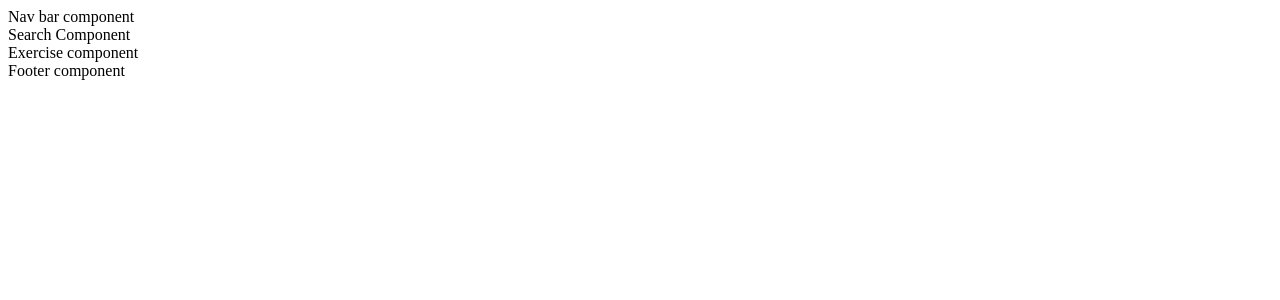
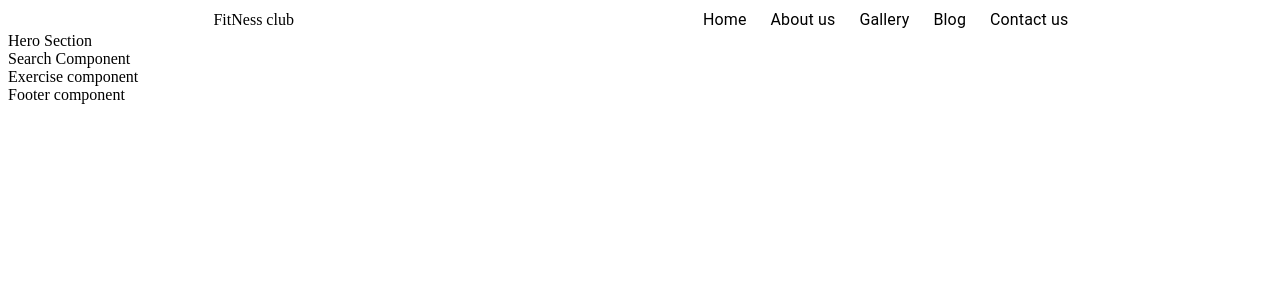
Before and after one commit to bismarkboateng/gym_hive, a React (Create React App) app: page / in a window 1280 px wide. Shown: the top 300 px of the page. Built offline with nearby package versions, Linux system fonts and the light colour scheme.

Commit message:
major change in folder structure

```diff
--- a/src/App.js
+++ b/src/App.js
@@ -1,16 +1,16 @@
 import React from "react";
-import { Navbar, Search, Exercise, Footer } from "./components";
+import { Home, ExerciseDetail } from "./pages";
+import { Routes, Route } from "react-router-dom";
+
+
+
 
 const App = () => {
   return (
-    <div>
-      <Navbar />
-      <div>
-        <Search />
-        <Exercise />
-        <Footer />
-      </div>
-    </div>
+    <Routes>
+      <Route path="/" exact element={<Home />} />
+      <Route path="/exercise/:id" element={<ExerciseDetail /> } />
+    </Routes>
   )
 }
 
--- /dev/null
+++ b/src/components/HeroSection.jsx
@@ -0,0 +1,14 @@
+import React from "react";
+
+
+
+
+const HeroSection = () => {
+  return (
+    <div>
+      Hero Section
+    </div>
+  )
+}
+
+export default HeroSection
--- a/src/components/Navbar.jsx
+++ b/src/components/Navbar.jsx
@@ -1,10 +1,24 @@
 import React from "react";
+import { Box, Stack, Typography } from "@mui/material";
+
 
 const Navbar = () => {
   return (
-    <div>
-      Nav bar component
-    </div>
+    <Stack direction="row" justifyContent="space-around" alignItems="center"
+      sx={{ mt: "5px", backgroundColor: ""}}
+    >
+      <Box sx={{ border: "2px solid #fff"}}>
+          FitNess club
+      </Box>
+
+      <Stack direction="row" gap={3}>
+        <Typography> Home </Typography>
+        <Typography> About us </Typography>
+        <Typography> Gallery </Typography>
+        <Typography> Blog </Typography>
+        <Typography> Contact us </Typography>
+      </Stack>
+    </Stack>
   )
 }
 
--- a/src/components/Search.jsx
+++ b/src/components/SearchExercise.jsx
@@ -1,6 +1,6 @@
 import React from 'react'
 
-const Search = () => {
+const SearchExercise = () => {
   return (
     <div>
       Search Component
@@ -8,4 +8,4 @@ const Search = () => {
   )
 }
 
-export default Search
+export default SearchExercise
--- a/src/components/index.js
+++ b/src/components/index.js
@@ -1,4 +1,6 @@
 export { default as Navbar } from "./Navbar";
 export { default as Footer } from "./Footer";
-export { default as Search } from "./Search";
+export { default as SearchExercise } from "./SearchExercise";
 export { default as Exercise } from "./Exercise";
+export { default as HeroSection } from "./HeroSection";
+export { default as ExerciseCard } from "./ExerciseCard";
--- a/src/index.js
+++ b/src/index.js
@@ -1,8 +1,13 @@
 import React from "react";
 import ReactDOM from "react-dom/client";
 import App from "./App";
+import { BrowserRouter } from "react-router-dom";
+
 
 const root = ReactDOM.createRoot(document.getElementById("root"));
 root.render(
-    <App />
+    <BrowserRouter>
+        <App />
+    </BrowserRouter>
+
 );
--- /dev/null
+++ b/src/pages/ExerciseDetail.jsx
@@ -0,0 +1,14 @@
+import React from "react";
+import { Navbar } from "../components";
+
+
+const ExerciseDetail = () => {
+  return (
+    <div>
+      <Navbar />
+      Exercise Detail
+    </div>
+  )
+}
+
+export default ExerciseDetail
--- a/src/pages/Home.jsx
+++ b/src/pages/Home.jsx
@@ -1,10 +1,18 @@
 import React from "react";
+import { Box } from "@mui/material";
+import { Navbar, HeroSection, SearchExercise, Exercise, Footer } from "../components";
+
+
 
 const Home = () => {
   return (
-    <div>
-      Home page
-    </div>
+    <Box>
+      <Navbar />
+      <HeroSection />
+      <SearchExercise />
+      <Exercise />
+      <Footer />
+    </Box>
   )
 }
 
--- /dev/null
+++ b/src/pages/index.js
@@ -0,0 +1,2 @@
+export { default as Home } from "./Home";
+export { default as ExerciseDetail } from "./ExerciseDetail";
```
Also changed, not shown: package.json (+10 -7 lines), src/App.css (added), src/assets/images/hero_image.png (added), 1 other file (tests, documents, lock files or other folders).
